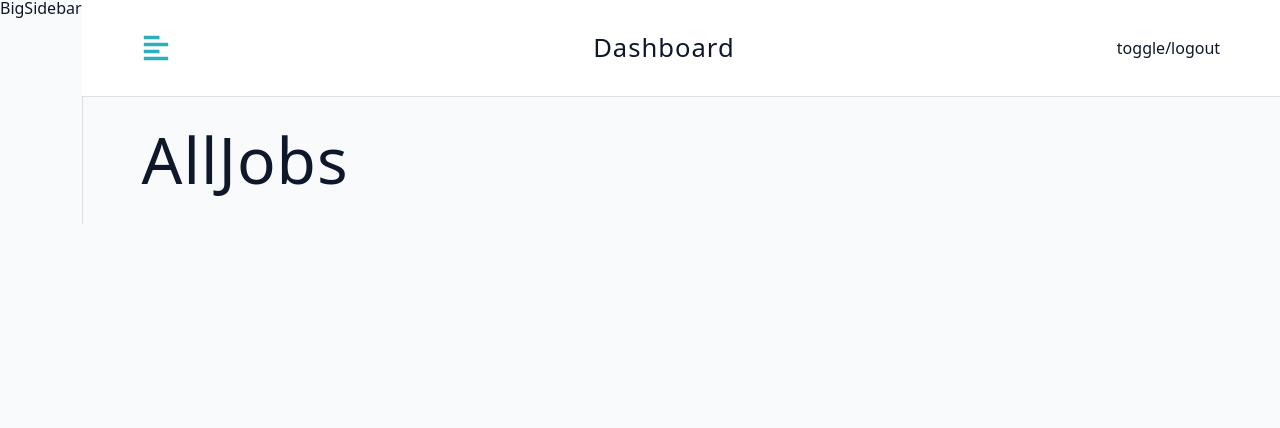
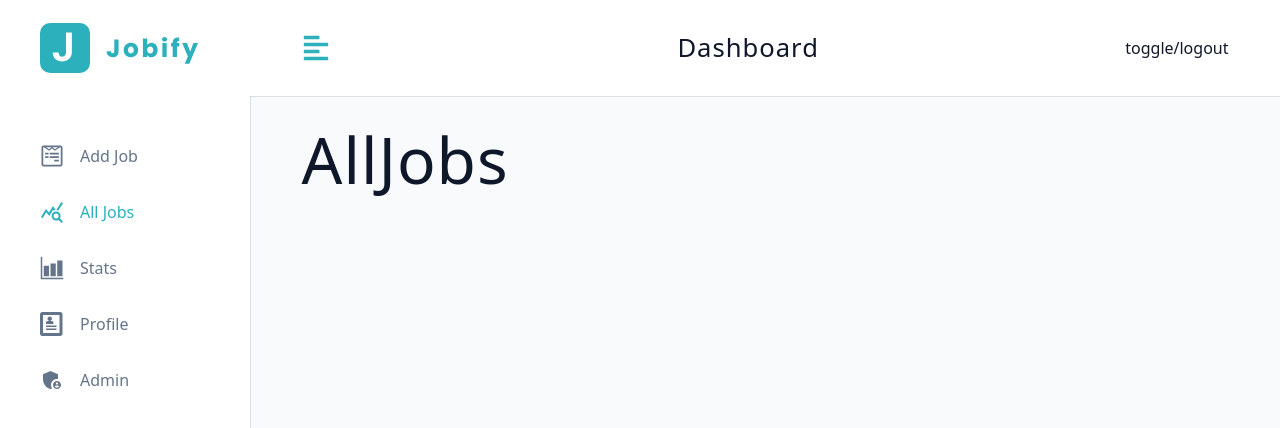
Before and after one commit to marcin10lw/fullstack-jobs-app, a React (Vite) app: page /dashboard/all-jobs in a window 1280 px wide. Shown: the top 428 px of the page. Built offline with nearby package versions, Linux system fonts and the light colour scheme.

Commit message:
created BigSidebar markup

```diff
--- a/src/components/BigSidebar.tsx
+++ b/src/components/BigSidebar.tsx
@@ -1,6 +1,22 @@
 import { Wrapper } from "src/assets/wrappers/BigSidebar";
+import NavLinks from "./NavLinks";
+import Logo from "./Logo";
+import useDashboardContext from "src/hooks/useDashboardContext";
 
 const BigSidebar = () => {
-  return <Wrapper>BigSidebar</Wrapper>;
+  const { showSidebar } = useDashboardContext();
+
+  return (
+    <Wrapper>
+      <div className={`sidebar-container ${showSidebar ? "" : "show-sidebar"}`}>
+        <div className="content">
+          <header>
+            <Logo />
+          </header>
+          <NavLinks isBigSidebar />
+        </div>
+      </div>
+    </Wrapper>
+  );
 };
 export default BigSidebar;
--- a/src/components/NavLinks.tsx
+++ b/src/components/NavLinks.tsx
@@ -3,8 +3,14 @@ import { NavLink } from "react-router-dom";
 import useDashboardContext from "src/hooks/useDashboardContext";
 import { links } from "src/utils/links";
 
-const NavLinks = () => {
+const NavLinks = ({ isBigSidebar }: { isBigSidebar?: boolean }) => {
   const { toggleSidebar } = useDashboardContext();
+
+  const onNavLinkClick = () => {
+    if (!isBigSidebar) {
+      toggleSidebar();
+    }
+  };
 
   return (
     <div className="nav-links">
@@ -12,7 +18,7 @@ const NavLinks = () => {
         <NavLink
           to={path}
           className="nav-link"
-          onClick={toggleSidebar}
+          onClick={onNavLinkClick}
           key={id}
           end
         >
```
